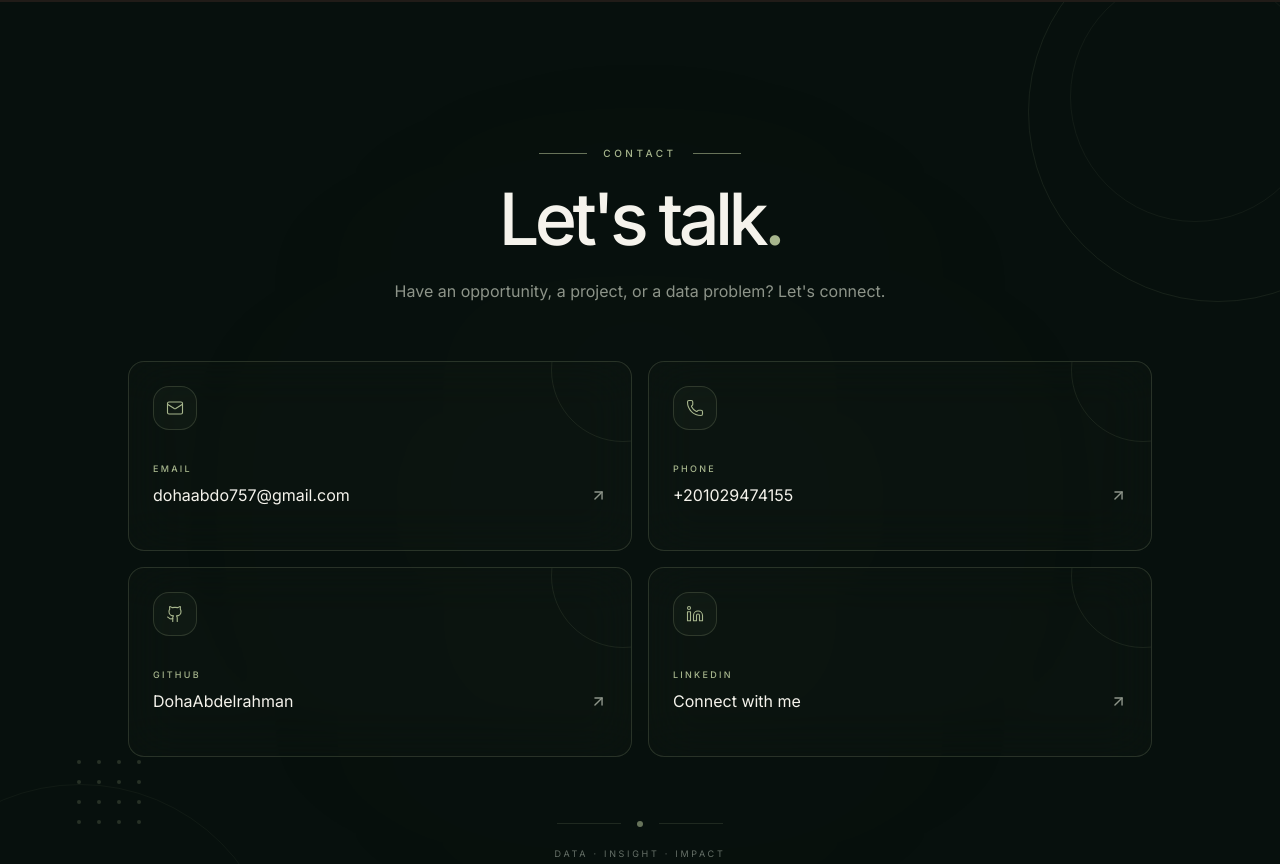
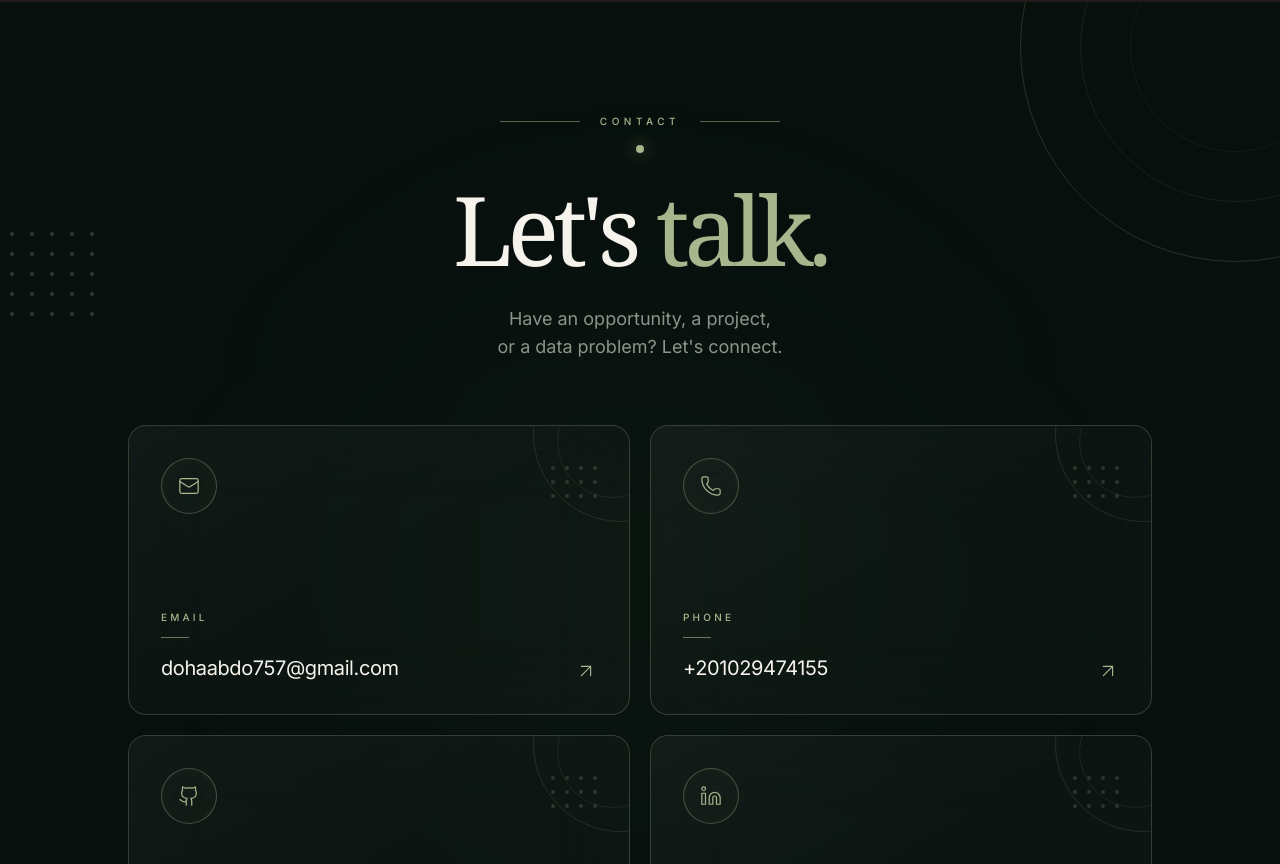
Before and after one commit to DohaAbdelrahman/Doha, a Next.js app: page / in a window 1280 px wide. Shown: the part 9356-10220 px from the top of the page. Built offline with nearby package versions, Linux system fonts and the light colour scheme.

Commit message:
final contact

```diff
--- a/src/sections/ContactSection.tsx
+++ b/src/sections/ContactSection.tsx
@@ -10,31 +10,30 @@ import {
   ArrowUpRight,
 } from "lucide-react";
 
-export default function ContactSection() {
-  const contactItems = [
+const contacts = [
   {
-      label: "Email",
+    label: "EMAIL",
     value: profile.email,
     href: `mailto:${profile.email}`,
     icon: Mail,
+    external: false,
   },
   {
-      label: "Phone",
+    label: "PHONE",
     value: profile.phone || "Add your phone",
-      href: profile.phone
-        ? `tel:${profile.phone}`
-        : "#",
+    href: profile.phone ? `tel:${profile.phone}` : "#",
     icon: Phone,
+    external: false,
   },
   {
-      label: "GitHub",
+    label: "GITHUB",
     value: "DohaAbdelrahman",
     href: profile.github,
     icon: Github,
     external: true,
   },
   {
-      label: "LinkedIn",
+    label: "LINKEDIN",
     value: "Connect with me",
     href: profile.linkedin,
     icon: Linkedin,
@@ -42,48 +41,65 @@ export default function ContactSection() {
   },
 ];
 
+export default function ContactSection() {
   return (
     <section
       id="contact"
       className="
         relative
+        min-h-screen
         overflow-hidden
         bg-[#07100D]
         px-6
-        py-28
+        py-24
         sm:px-10
-        sm:py-36
+        sm:py-28
       "
     >
-      {/* Background */}
+      {/* =====================================================
+          BACKGROUND
+      ===================================================== */}
 
-      <div className="pointer-events-none absolute inset-0">
-        {/* Glow */}
+      <div className="pointer-events-none absolute inset-0 overflow-hidden">
+        {/* Center glow */}
 
         <div
           className="
             absolute
             left-1/2
-            top-1/2
+            top-[45%]
             h-[500px]
             w-[500px]
             -translate-x-1/2
             -translate-y-1/2
             rounded-full
-            bg-[#A7B68D]/[0.025]
+            bg-[#A7B68D]/[0.035]
             blur-[140px]
           "
         />
 
-        {/* Large circles */}
+        {/* Top right orbit */}
 
         <div
           className="
             absolute
-            -right-32
-            top-[-80px]
-            h-[380px]
-            w-[380px]
+            -right-[170px]
+            -top-[170px]
+            h-[430px]
+            w-[430px]
+            rounded-full
+            border
+            border-[#A7B68D]/20
+          "
+        />
+
+        <div
+          className="
+            absolute
+            -right-[110px]
+            -top-[110px]
+            h-[310px]
+            w-[310px]
             rounded-full
             border
             border-[#A7B68D]/10
@@ -93,46 +109,47 @@ export default function ContactSection() {
         <div
           className="
             absolute
-            -right-10
-            top-[-30px]
-            h-[250px]
-            w-[250px]
+            -right-[60px]
+            -top-[60px]
+            h-[210px]
+            w-[210px]
             rounded-full
             border
             border-[#A7B68D]/[0.07]
           "
         />
 
-        <div
-          className="
-            absolute
-            bottom-[-180px]
-            left-[-120px]
-            h-[400px]
-            w-[400px]
-            rounded-full
-            border
-            border-[#A7B68D]/[0.06]
-          "
-        />
-
-        {/* Dots */}
+        {/* Bottom left orbit */}
 
         <div
           className="
             absolute
-            bottom-[18%]
-            left-[6%]
+            -bottom-[250px]
+            -left-[200px]
+            h-[500px]
+            w-[500px]
+            rounded-full
+            border
+            border-[#A7B68D]/10
+          "
+        />
+
+        {/* Left dots */}
+
+        <div
+          className="
+            absolute
+            left-[10px]
+            top-[18%]
             grid
-            grid-cols-4
+            grid-cols-5
             gap-4
-            opacity-40
+            opacity-50
           "
         >
-          {Array.from({ length: 16 }).map(
-            (_, index) => (
+          {Array.from({ length: 25 }).map((_, i) => (
             <span
-                key={index}
+              key={i}
               className="
                 h-1
                 w-1
@@ -140,12 +157,39 @@ export default function ContactSection() {
                 bg-[#A7B68D]/50
               "
             />
-            )
-          )}
+          ))}
+        </div>
+
+        {/* Right bottom dots */}
+
+        <div
+          className="
+            absolute
+            bottom-[20%]
+            right-[4%]
+            grid
+            grid-cols-4
+            gap-4
+            opacity-30
+          "
+        >
+          {Array.from({ length: 16 }).map((_, i) => (
+            <span
+              key={i}
+              className="
+                h-1
+                w-1
+                rounded-full
+                bg-[#A7B68D]/50
+              "
+            />
+          ))}
         </div>
       </div>
 
-      {/* Content */}
+      {/* =====================================================
+          CONTENT
+      ===================================================== */}
 
       <div
         className="
@@ -155,23 +199,21 @@ export default function ContactSection() {
           max-w-5xl
         "
       >
-        {/* Header */}
+        {/* =================================================
+            HEADER
+        ================================================= */}
 
         <ScrollReveal>
-          <div
-            className="
-              mb-6
-              flex
-              items-center
-              justify-center
-              gap-4
-            "
-          >
+          <div className="flex flex-col items-center text-center">
+            {/* Contact label */}
+
+            <div className="flex items-center gap-5">
               <span
                 className="
                   h-px
-                w-12
-                bg-[#A7B68D]/60
+                  w-14
+                  bg-[#A7B68D]/50
+                  sm:w-20
                 "
               />
 
@@ -180,7 +222,7 @@ export default function ContactSection() {
                   text-[10px]
                   font-medium
                   uppercase
-                tracking-[0.35em]
+                  tracking-[0.45em]
                   text-[#A7B68D]
                 "
               >
@@ -190,59 +232,85 @@ export default function ContactSection() {
               <span
                 className="
                   h-px
-                w-12
-                bg-[#A7B68D]/60
+                  w-14
+                  bg-[#A7B68D]/50
+                  sm:w-20
                 "
               />
             </div>
 
+            {/* Center dot */}
+
+            <div
+              className="
+                mt-4
+                h-2
+                w-2
+                rounded-full
+                bg-[#A7B68D]
+                shadow-[0_0_18px_rgba(167,182,141,0.8)]
+              "
+            />
+
+            {/* Main title */}
+
             <h2
               className="
-              text-center
-              text-5xl
-              font-medium
-              leading-[0.95]
-              tracking-[-0.065em]
-              text-[#F5F3EC]
-              sm:text-6xl
-              md:text-7xl
+                mt-7
+                font-serif
+                text-6xl
+                font-normal
+                leading-none
+                tracking-[-0.055em]
+                sm:text-7xl
+                md:text-8xl
               "
+              style={{
+                color: "#F5F3EC",
+              }}
             >
-            Let&apos;s talk
+              Let&apos;s{" "}
               <span className="text-[#A7B68D]">
-              .
+                talk.
               </span>
             </h2>
 
+            {/* Description */}
+
             <p
               className="
-              mx-auto
-              mt-6
+                mt-7
                 max-w-xl
-              text-center
-              text-sm
+                text-base
                 leading-7
-              text-[#8D9489]
-              sm:text-base
+                sm:text-lg
               "
+              style={{
+                color: "#8D9489",
+              }}
             >
-            Have an opportunity, a project, or a
-            data problem? Let&apos;s connect.
+              Have an opportunity, a project,
+              <br className="hidden sm:block" />
+              or a data problem? Let&apos;s connect.
             </p>
+          </div>
         </ScrollReveal>
 
-        {/* Glass Cards */}
+        {/* =================================================
+            CONTACT CARDS
+        ================================================= */}
 
         <div
           className="
-            mt-14
+            mt-16
             grid
             grid-cols-1
             gap-4
             sm:grid-cols-2
+            sm:gap-5
           "
         >
-          {contactItems.map(
+          {contacts.map(
             (
               {
                 label,
@@ -261,9 +329,7 @@ export default function ContactSection() {
                 <a
                   href={href}
                   target={
-                    external
-                      ? "_blank"
-                      : undefined
+                    external ? "_blank" : undefined
                   }
                   rel={
                     external
@@ -272,7 +338,7 @@ export default function ContactSection() {
                   }
                   onClick={(event) => {
                     if (
-                      label === "Phone" &&
+                      label === "PHONE" &&
                       !profile.phone
                     ) {
                       event.preventDefault();
@@ -281,41 +347,101 @@ export default function ContactSection() {
                   className="
                     group
                     relative
-                    block
-                    min-h-[190px]
+                    flex
+                    min-h-[290px]
+                    flex-col
                     overflow-hidden
-                    rounded-2xl
+                    rounded-[18px]
                     border
-                    border-[#A7B68D]/20
-                    bg-[#A7B68D]/[0.025]
-                    p-6
-                    backdrop-blur-xl
+                    border-[#A7B68D]/25
+                    bg-white/[0.025]
+                    p-7
+                    backdrop-blur-2xl
                     transition-all
                     duration-500
                     hover:-translate-y-1
-                    hover:border-[#A7B68D]/55
-                    hover:bg-[#A7B68D]/[0.05]
-                    hover:shadow-[0_20px_60px_rgba(167,182,141,0.06)]
+                    hover:border-[#A7B68D]/65
+                    hover:bg-[#A7B68D]/[0.045]
+                    hover:shadow-[0_25px_80px_rgba(0,0,0,0.35)]
+                    sm:p-8
                   "
                 >
-                  {/* Card glow */}
+                  {/* Glass highlight */}
 
                   <div
                     className="
                       pointer-events-none
                       absolute
-                      -right-16
-                      -top-16
-                      h-36
-                      w-36
+                      inset-0
+                      bg-gradient-to-br
+                      from-white/[0.035]
+                      via-transparent
+                      to-transparent
+                      opacity-60
+                    "
+                  />
+
+                  {/* Card orbit */}
+
+                  <div
+                    className="
+                      pointer-events-none
+                      absolute
+                      -right-20
+                      -top-20
+                      h-44
+                      w-44
                       rounded-full
                       border
-                      border-[#A7B68D]/10
+                      border-[#A7B68D]/15
                       transition-transform
                       duration-700
                       group-hover:scale-125
                     "
                   />
+
+                  <div
+                    className="
+                      pointer-events-none
+                      absolute
+                      -right-10
+                      -top-10
+                      h-28
+                      w-28
+                      rounded-full
+                      border
+                      border-[#A7B68D]/10
+                    "
+                  />
+
+                  {/* Small dots */}
+
+                  <div
+                    className="
+                      pointer-events-none
+                      absolute
+                      right-8
+                      top-10
+                      grid
+                      grid-cols-4
+                      gap-2.5
+                      opacity-20
+                    "
+                  >
+                    {Array.from({ length: 12 }).map(
+                      (_, i) => (
+                        <span
+                          key={i}
+                          className="
+                            h-1
+                            w-1
+                            rounded-full
+                            bg-[#A7B68D]
+                          "
+                        />
+                      )
+                    )}
+                  </div>
 
                   {/* Icon */}
 
@@ -323,92 +449,96 @@ export default function ContactSection() {
                     className="
                       relative
                       flex
-                      h-11
-                      w-11
+                      h-14
+                      w-14
                       items-center
                       justify-center
-                      rounded-xl
+                      rounded-full
                       border
-                      border-[#A7B68D]/20
-                      bg-[#A7B68D]/[0.035]
+                      border-[#A7B68D]/35
+                      bg-[#A7B68D]/[0.025]
                       text-[#A7B68D]
+                      shadow-[inset_0_0_25px_rgba(167,182,141,0.025)]
                       transition-all
-                      duration-300
-                      group-hover:border-[#A7B68D]/50
+                      duration-500
+                      group-hover:border-[#A7B68D]/70
+                      group-hover:bg-[#A7B68D]/[0.06]
                     "
                   >
                     <Icon
-                      size={18}
-                      strokeWidth={1.5}
+                      size={22}
+                      strokeWidth={1.35}
                     />
                   </div>
 
-                  {/* Label */}
+                  {/* Card content */}
 
+                  <div className="relative mt-auto">
                     <p
                       className="
-                      relative
-                      mt-8
-                      text-[9px]
+                        text-[10px]
                         font-medium
                         uppercase
-                      tracking-[0.25em]
+                        tracking-[0.32em]
                         text-[#A7B68D]
                       "
                     >
                       {label}
                     </p>
 
-                  {/* Value */}
+                    <span
+                      className="
+                        mt-3
+                        block
+                        h-px
+                        w-7
+                        bg-[#A7B68D]/60
+                      "
+                    />
 
-                  <div
-                    className="
-                      relative
-                      mt-2
-                      flex
-                      items-center
-                      justify-between
-                      gap-4
-                    "
-                  >
+                    <div className="mt-4 flex items-end justify-between gap-4">
                       <p
                         className="
                           truncate
-                        text-sm
+                          text-lg
+                          tracking-[-0.02em]
                           text-[#F5F3EC]
-                        sm:text-base
+                          sm:text-xl
                         "
                       >
                         {value}
                       </p>
 
                       <ArrowUpRight
-                      size={17}
+                        size={22}
+                        strokeWidth={1.3}
                         className="
                           shrink-0
-                        text-[#8D9489]
+                          text-[#A7B68D]
                           transition-all
-                        duration-300
+                          duration-500
                           group-hover:-translate-y-1
                           group-hover:translate-x-1
-                        group-hover:text-[#A7B68D]
                         "
                       />
                     </div>
+                  </div>
 
-                  {/* Bottom line */}
+                  {/* Bottom glow line */}
 
                   <span
                     className="
                       absolute
                       bottom-0
-                      left-0
+                      left-1/2
                       h-px
                       w-0
+                      -translate-x-1/2
                       bg-[#A7B68D]
+                      shadow-[0_0_15px_rgba(167,182,141,0.7)]
                       transition-all
-                      duration-500
-                      group-hover:w-full
+                      duration-700
+                      group-hover:w-2/3
                     "
                   />
                 </a>
@@ -417,59 +547,69 @@ export default function ContactSection() {
           )}
         </div>
 
-        {/* Bottom */}
+        {/* =================================================
+            SIGNATURE
+        ================================================= */}
 
         <ScrollReveal
           direction="up"
-          delay={0.4}
-          className="mt-16"
+          delay={0.45}
         >
-          <div
-            className="
-              flex
-              items-center
-              justify-center
-              gap-4
-            "
-          >
+          <div className="mt-20">
+            <div className="flex items-center justify-center gap-5">
               <span
                 className="
                   h-px
-                w-16
-                bg-[#A7B68D]/15
+                  w-20
+                  bg-[#A7B68D]/30
+                  sm:w-32
                 "
               />
 
               <span
                 className="
-                h-1.5
-                w-1.5
+                  h-2
+                  w-2
                   rounded-full
-                bg-[#A7B68D]/60
+                  bg-[#A7B68D]
+                  shadow-[0_0_18px_rgba(167,182,141,0.7)]
                 "
               />
 
               <span
                 className="
                   h-px
-                w-16
-                bg-[#A7B68D]/15
+                  w-20
+                  bg-[#A7B68D]/30
+                  sm:w-32
                 "
               />
             </div>
 
-          <p
+            <button
+              type="button"
+              onClick={() =>
+                window.scrollTo({
+                  top: 0,
+                  behavior: "smooth",
+                })
+              }
               className="
-              mt-5
-              text-center
-              text-[9px]
-              uppercase
-              tracking-[0.3em]
-              text-[#667068]
+                mx-auto
+                mt-7
+                block
+                font-serif
+                text-2xl
+                tracking-[0.25em]
+                text-[#A7B68D]
+                transition-colors
+                duration-300
+                hover:text-[#F5F3EC]
               "
             >
-            Data · Insight · Impact
-          </p>
+              DOHA.
+            </button>
+          </div>
         </ScrollReveal>
       </div>
     </section>
```
Lines whose indentation alone changed are shown as unchanged.
